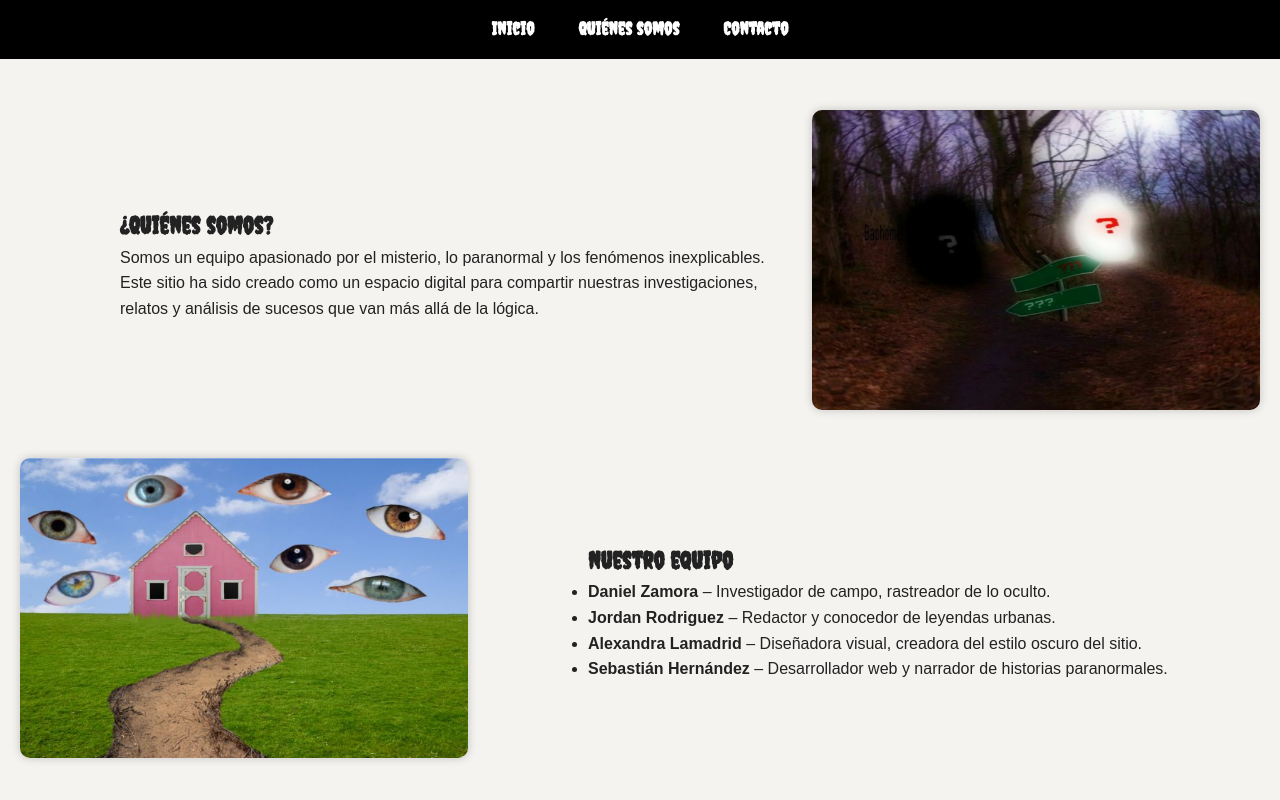
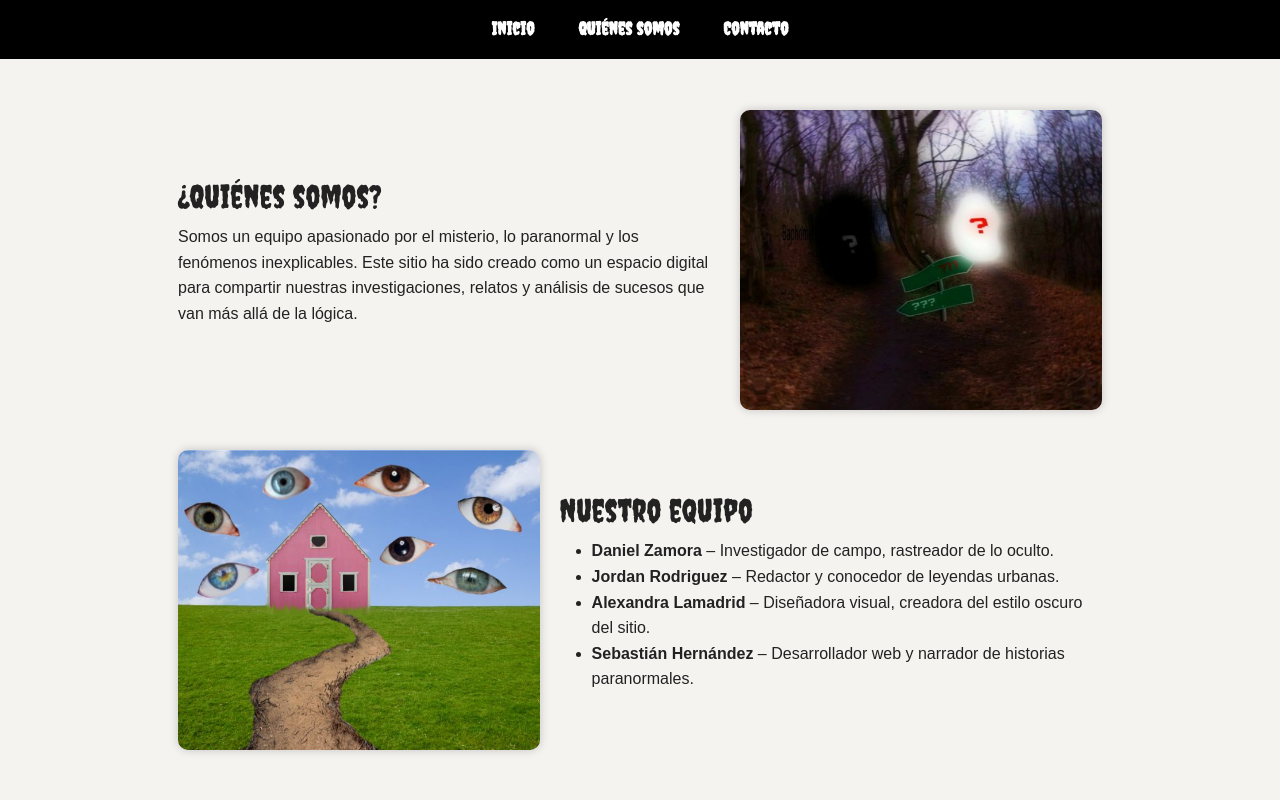
Before and after one commit to DanielZamPa/Refactorizacion-Blog-Paranormal, a plain HTML site: page paginas/about.html in a window 1280 px wide. Shown: the top 800 px of the page. Drawn offline with nearby package versions, Linux system fonts and the light colour scheme.

Commit message:
Cambio organizacion about, lineas agregadas al css

```diff
--- a/css/style.css
+++ b/css/style.css
@@ -164,3 +164,6 @@ input[type="submit"] {
 input[type="submit"]:hover {
   background-color: #b30000;
 }
+.seccion .texto_about {
+    width: 60%;
+}
--- a/paginas/about.html
+++ b/paginas/about.html
@@ -1,33 +1,41 @@
 <!DOCTYPE html>
 <html lang="es">
+
 <head>
   <meta charset="UTF-8">
   <title>Puertas al Misterio</title>
+  <link href="https://cdn.jsdelivr.net/npm/bootstrap@5.3.7/dist/css/bootstrap.min.css" rel="stylesheet" integrity="sha384-LN+7fdVzj6u52u30Kp6M/trliBMCMKTyK833zpbD+pXdCLuTusPj697FH4R/5mcr" crossorigin="anonymous">
   <link rel="stylesheet" href="../css/style.css">
   <link href="https://fonts.googleapis.com/css2?family=Creepster&display=swap" rel="stylesheet">
 </head>
+
 <body>
   <nav>
     <a href="../index.html">Inicio</a>
     <a href="./about.html">Quiénes somos</a>
     <a href="./contacto.html">Contacto</a>
   </nav>
-<div class="content">
+  <div class="row align-items-start content">
+    <div class="col" style="padding: 0%;">
+      <div class="publicidad" style="background-color: brown;"></div>
+    </div>
+    <div class="col-9">
       <section class="seccion">
-    <div class="texto">
+        <div class="texto_about">
           <h2>¿Quiénes somos?</h2>
-      <p>Somos un equipo apasionado por el misterio, lo paranormal y los fenómenos inexplicables. Este sitio ha sido creado como un espacio digital para compartir nuestras investigaciones, relatos y análisis de sucesos que van más allá de la lógica.</p>
+          <p>Somos un equipo apasionado por el misterio, lo paranormal y los fenómenos inexplicables. Este sitio ha sido
+            creado como un espacio digital para compartir nuestras investigaciones, relatos y análisis de sucesos que
+            van más allá de la lógica.</p>
         </div>
         <div class="imagen">
           <img src="../assets/img/artworks-8MnGSeHsjREGK3FO-z7zTtg-t500x500.jpg" alt="Grupo investigando lo paranormal">
         </div>
       </section>
-
       <section class="seccion">
         <div class="imagen">
           <img src="../assets/img/620b949337f181d644dfeefa6e94749d.jpg" alt="Nuestro equipo">
         </div>
-    <div class="texto">
+        <div class="texto_about">
           <h2>Nuestro equipo</h2>
           <ul>
             <li><strong>Daniel Zamora</strong> – Investigador de campo, rastreador de lo oculto.</li>
@@ -37,6 +45,8 @@
           </ul>
         </div>
       </section>
+    </div>
+    <div class="col" style="padding: 0%;"></div>
   </div>
   <footer>
     <div class="footer-section">
@@ -57,4 +67,5 @@
   </footer>
 
 </body>
+
 </html>
```
Lines whose indentation alone changed are shown as unchanged.
